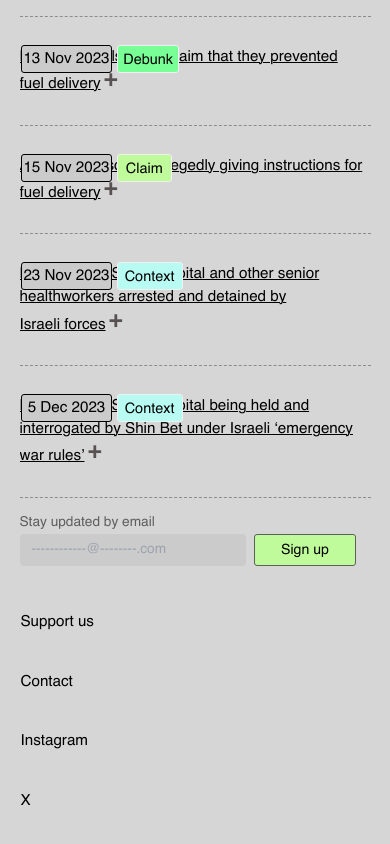
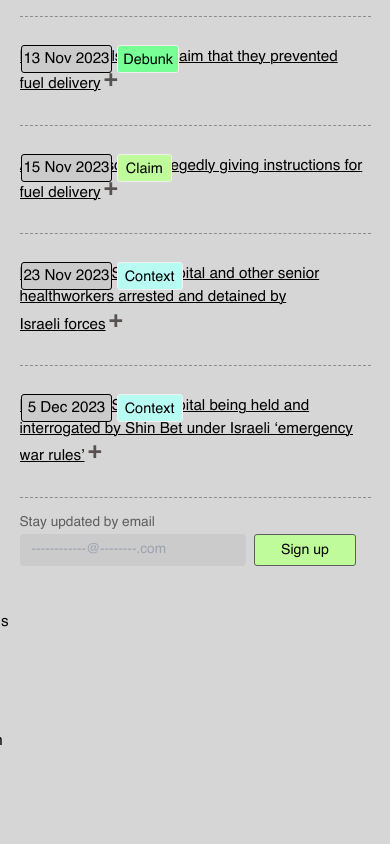
Before and after one commit to tamtzekin/hasbara-tracker, a React (Create React App) app: page /al-shifa-fuel in a window 390 px wide. Shown: the part 2082-2926 px from the top of the page. Built offline with nearby package versions, Linux system fonts and the light colour scheme.

Commit message:
(mobile)Archive links aligned

```diff
--- a/src/components/ClaimAlAhliAttacked.js
+++ b/src/components/ClaimAlAhliAttacked.js
@@ -125,11 +125,18 @@ export default function ClaimFortyBeheadedBabies() {
                                                                     </a>
 
                                                                     {source.archiveLink && (
+                                                                        <ul>
+                                                                            <li>
                                                                             <a className="archive-link" href={source.archiveLink} target="_blank" rel="noreferrer">
+
+
                                                                                 <span className="text-grey-faded italic text-xs ml-4">Archive</span>
                                                                             </a>
+                                                                            </li>
+                                                                        </ul>
                                                                     )}
                                                                 </div>
+
                                                             </VideoPlayer>
                                                         ))}
                                             </article>
--- a/src/components/ClaimAlShifaFuel.js
+++ b/src/components/ClaimAlShifaFuel.js
@@ -125,10 +125,15 @@ export default function ClaimFortyBeheadedBabies() {
                                                                     </a>
 
                                                                     {source.archiveLink && (
+                                                                        <ul>
+                                                                            <li>
                                                                             <a className="archive-link" href={source.archiveLink} target="_blank" rel="noreferrer">
+
+
                                                                                 <span className="text-grey-faded italic text-xs ml-4">Archive</span>
                                                                             </a>
-                                                                    )}
+                                                                            </li>
+                                                                        </ul>                                                                    )}
                                                                 </div>
                                                             </VideoPlayer>
                                                         ))}
--- a/src/components/ClaimFortyBeheadedBabies.js
+++ b/src/components/ClaimFortyBeheadedBabies.js
@@ -125,10 +125,15 @@ export default function ClaimFortyBeheadedBabies() {
                                                                     </a>
 
                                                                     {source.archiveLink && (
+                                                                        <ul>
+                                                                            <li>
                                                                             <a className="archive-link" href={source.archiveLink} target="_blank" rel="noreferrer">
+
+
                                                                                 <span className="text-grey-faded italic text-xs ml-4">Archive</span>
                                                                             </a>
-                                                                    )}
+                                                                            </li>
+                                                                        </ul>                                                                    )}
                                                                 </div>
                                                             </VideoPlayer>
                                                         ))}
--- a/src/components/Tracker.css
+++ b/src/components/Tracker.css
@@ -524,7 +524,7 @@ oooooooooooooooooooooooooooooooooooooooooooooooooooooooooooooooooooooooooooooooo
 
     li {
         margin-bottom: 9%;
-        margin-left: 15.5%;
+        margin-left: -6%;
     }
 
     /* Claim dropdown filter + Search bar */
```
